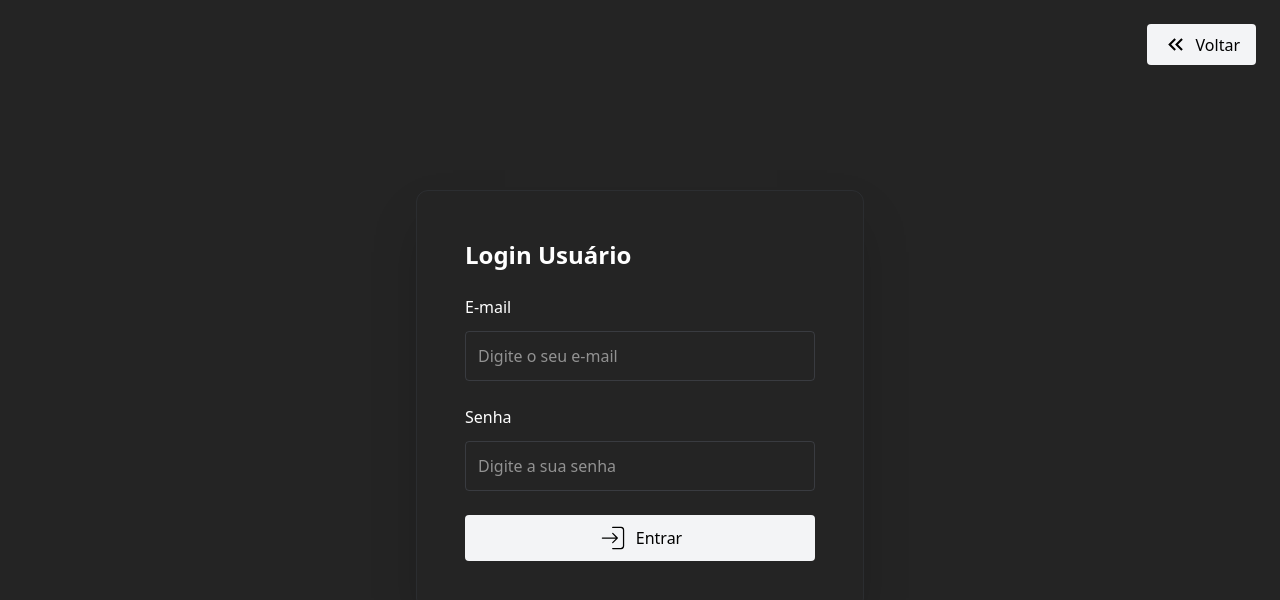
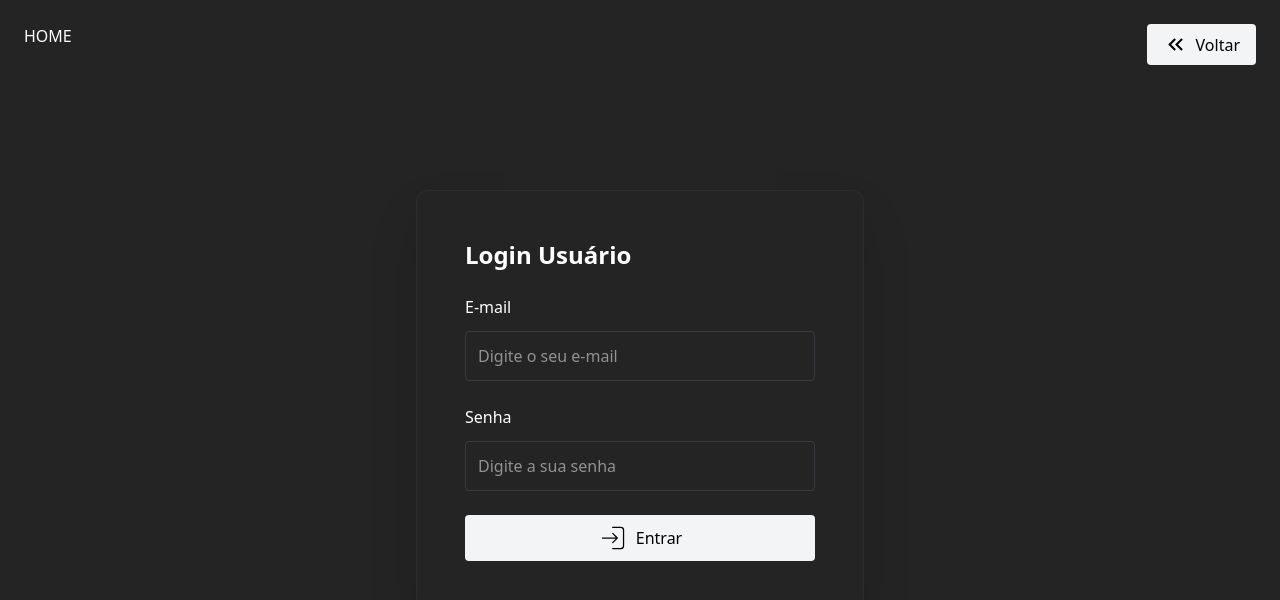
Before and after one commit to TG-QuickDraft/quick-draft, a React (Vite) app in the folder frontend/: page /login in a window 1280 px wide. Shown: the top 600 px of the page. Built offline with nearby package versions, Linux system fonts and the light colour scheme; no server answers.

Commit message:
feat: botão home no frontend

```diff
--- a/frontend/src/layouts/MainLayout.tsx
+++ b/frontend/src/layouts/MainLayout.tsx
@@ -15,6 +15,9 @@ const MainLayout = ({ children }: { children: React.ReactNode }) => {
     return (
       <>
         {children}
+
+        <a href="/" className="fixed top-6 left-6">HOME</a>
+
         <Button
           icon={<CiLogout size={20} />}
           variant="danger"
@@ -34,6 +37,8 @@ const MainLayout = ({ children }: { children: React.ReactNode }) => {
     return (
       <>
         {children}
+
+        <a href="/" className="fixed top-6 left-6">HOME</a>
         <Button
           icon={<CiLogin size={20} />}
           variant="primary"
@@ -49,6 +54,8 @@ const MainLayout = ({ children }: { children: React.ReactNode }) => {
   return (
     <>
       {children}
+
+      <a href="/" className="fixed top-6 left-6">HOME</a>
       <Button
         icon={<MdKeyboardDoubleArrowLeft size={25} />}
         variant="primary"
```
